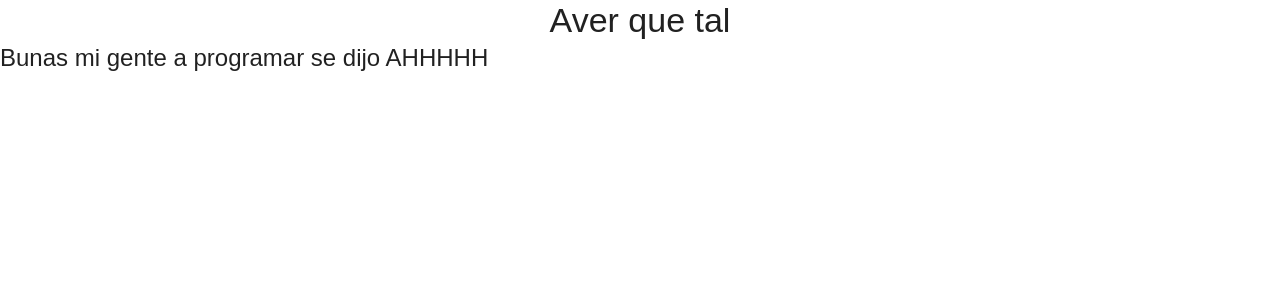
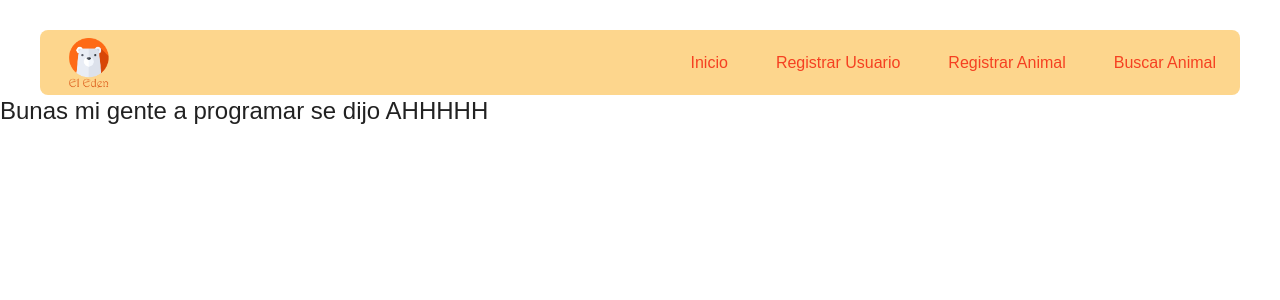
Before and after one commit to andrew921as/El-Eden-DB, a React (Create React App) app in the folder front-eden/: page / in a window 1280 px wide. Shown: the top 300 px of the page. Built offline with nearby package versions, Linux system fonts and the light colour scheme.

Commit message:
Se creo el menu principal

```diff
--- a/front-eden/src/Components/MenuArriba.jsx
+++ b/front-eden/src/Components/MenuArriba.jsx
@@ -1,16 +1,34 @@
 import React from 'react'
-import { Typography } from '@mui/material'
+import { Link,Container, Stack } from '@mui/material'
+import iconoOso from '../Images/IconoOso.png'
+import { Link as RouterLink } from 'react-router-dom'
 
 import "../styles/Menu.css"
 
 
+
 function MenuArriba() {
   return (
-    <div>
-      <Typography variant='h4'>
-        Aver que tal
-      </Typography>
-
+    <div className='MenuC'>
+      <Container sx={{height:65, backgroundColor:"#FDD68D", borderRadius:2, paddingTop:1}}>
+        <Stack direction="row" spacing={6} alignItems='center' justifyContent='space-between'>
+        <img src={iconoOso}/>
+          <Stack direction="row" spacing={6} alignItems='center' justifyContent='flex-end'>
+            <Link underline='none' variant='subtitle1' color='#f54021' component={RouterLink} to='/'>
+              Inicio
+            </Link>
+            <Link underline='none' variant='subtitle1' color='#f54021' component={RouterLink} to='/Registro-Usuario'>
+              Registrar Usuario
+            </Link>
+            <Link underline='none' variant='subtitle1' color='#f54021' component={RouterLink} to='/Registro-Animal'>
+              Registrar Animal
+            </Link>
+            <Link underline='none' variant='subtitle1' color='#f54021' component={RouterLink} to='/Buscar-Animal'>
+              Buscar Animal
+            </Link>
+          </Stack>
+        </Stack>
+      </Container>
     </div>
   )
 }
--- /dev/null
+++ b/front-eden/src/Pages/BuscarAnimal.jsx
@@ -0,0 +1,11 @@
+import React from 'react'
+import MenuArriba from '../Components/MenuArriba';
+
+export default function BuscarAnimal() {
+  return (
+    <div>
+      <MenuArriba/>
+      Buscar Animal
+    </div>
+  )
+}
--- /dev/null
+++ b/front-eden/src/Pages/RegistarUser.jsx
@@ -0,0 +1,12 @@
+import React from 'react'
+import MenuArriba from '../Components/MenuArriba';
+
+export default function RegistarUser() {
+  return (
+    <div>
+      <MenuArriba/>
+      Registar Usuario
+
+    </div>
+  )
+}
--- /dev/null
+++ b/front-eden/src/Pages/RegistrarAnimal.jsx
@@ -0,0 +1,11 @@
+import React from 'react'
+import MenuArriba from '../Components/MenuArriba';
+
+export default function RegistrarAnimal() {
+  return (
+    <div>
+      <MenuArriba/>
+      Registrar Animal
+    </div>
+  )
+}
--- a/front-eden/src/RoutesPage.js
+++ b/front-eden/src/RoutesPage.js
@@ -1,10 +1,16 @@
 import { useRoutes, Navigate } from "react-router-dom";
 import Home from "./Pages/Home";
 import NotFound from "./Pages/NotFound";
+import RegistarUser from "./Pages/RegistarUser";
+import RegistrarAnimal from "./Pages/RegistrarAnimal";
+import BuscarAnimal from "./Pages/BuscarAnimal";
 
 export default function Routes() {
   return useRoutes([
     { path:'/', element:<Home/> },
+    { path:'/Registro-Usuario', element:<RegistarUser/> },
+    { path:'/Registro-Animal', element:<RegistrarAnimal/> },
+    { path:'/Buscar-Animal', element:<BuscarAnimal/> },
     {path:'*', element:<NotFound/>}
   ])
 }
--- a/front-eden/src/styles/Menu.css
+++ b/front-eden/src/styles/Menu.css
@@ -1,7 +1,9 @@
-.header{
-  height: 60px;
-  position: absolute;
+
+.MenuC{
+  padding-top: 30px;
+  position: relative;
 }
-h4{
-  text-align: center;
+img{
+  width: 50px;
+  height: 50px;
 }
```
Also changed, not shown: front-eden/src/Images/IconoOso.png (added).
